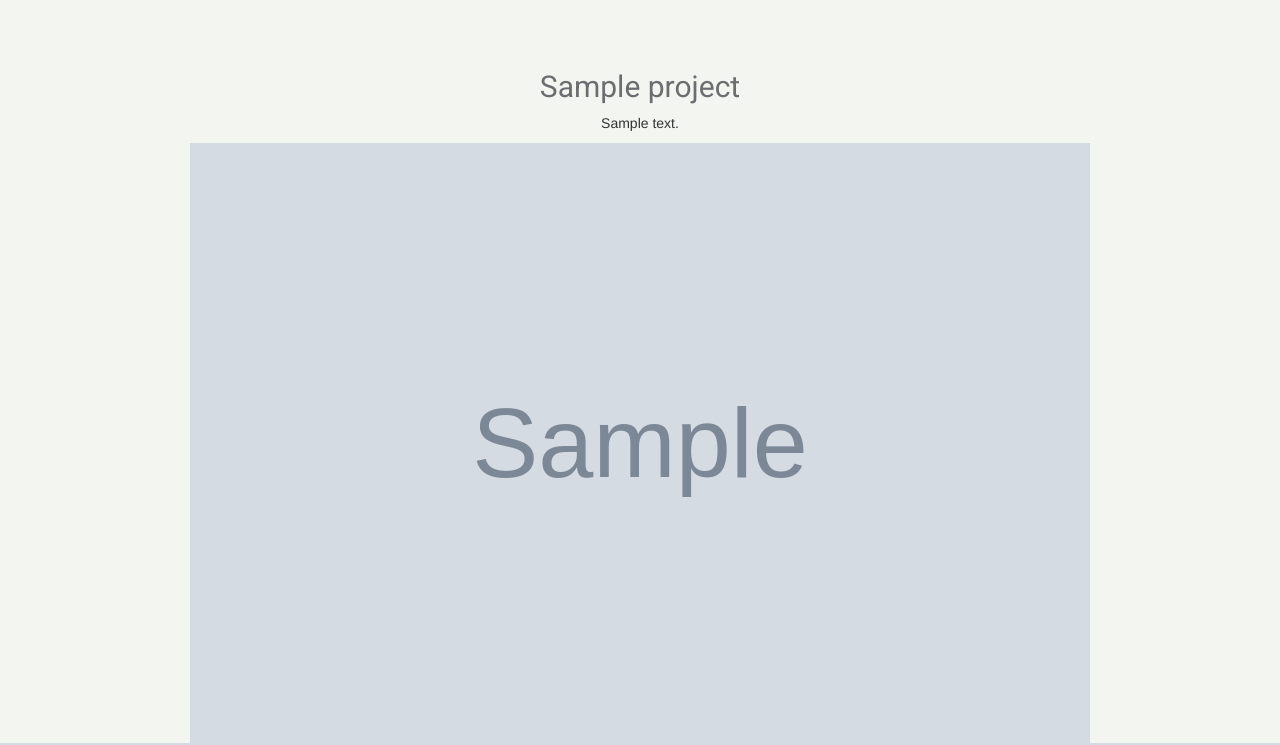
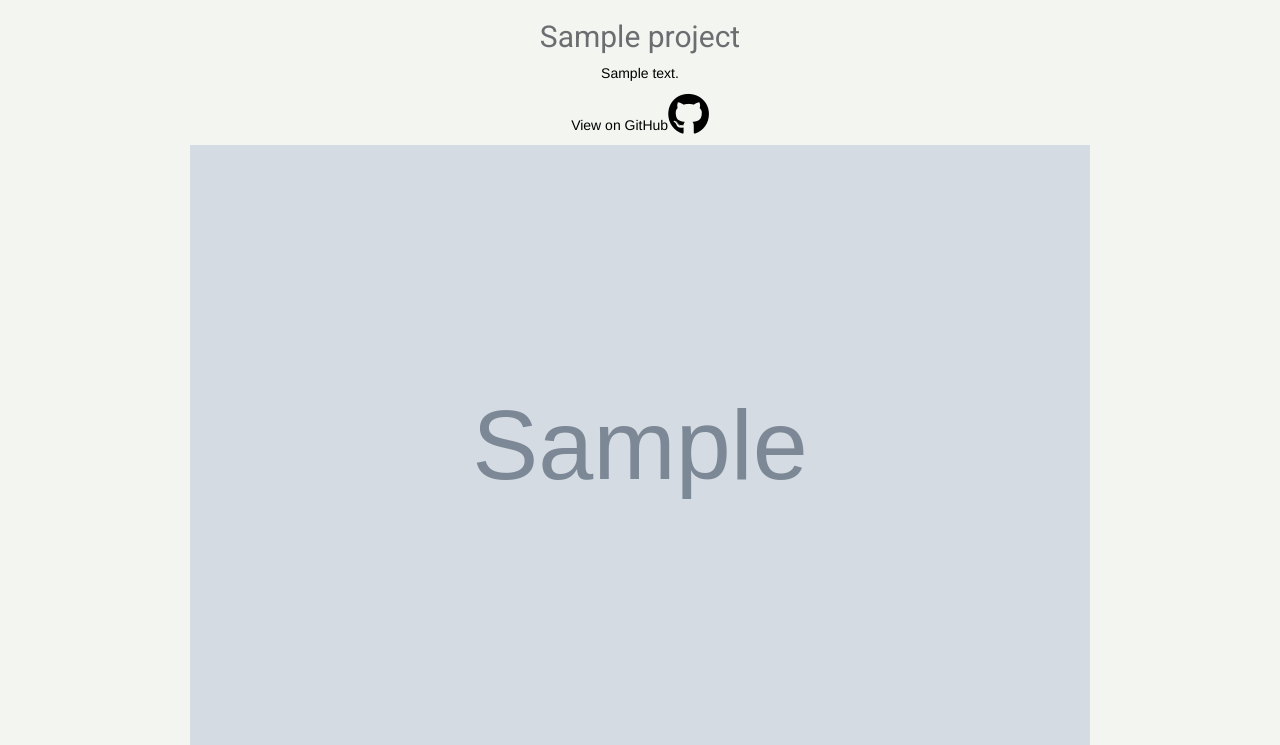
Before and after one commit to jamessan85/django_portfolio_new, a Django app: template templates/projectinfo.html in a window 1280 px wide. Shown: the part 60-805 px from the top of the page. Run offline with Django 3.2, Linux system fonts and the light colour scheme; the template is opened without the code that fills it: most values are stand-ins (such as "Sample title", 1, 10 or a date in 2020); grey boxes marked "Sample" are stand-in pictures; some libraries are stand-ins or nearby versions.

Commit message:
chnaged stuff

```diff
--- a/myportfolio/urls.py
+++ b/myportfolio/urls.py
@@ -17,6 +17,7 @@ from django.conf.urls import url
 from django.contrib import admin
 from projects import views
 from django.views.static import serve
+#from settings import MEDIA_ROOT
 from settings.base import MEDIA_ROOT
 
 urlpatterns = [
--- a/projects/models.py
+++ b/projects/models.py
@@ -9,6 +9,8 @@ class Project_Info(models.Model):
     project_description = (models.TextField(max_length=200, null=True))
     project_image = (models.ImageField(upload_to="images", null=True))
     project_image_high_res = (models.ImageField(upload_to="images", null=True))
+    project_git = (models.CharField(max_length=100, null=True))
+    project_link = (models.CharField(max_length=100, null=True))
 
     def __unicode__(self):
         return self.project_name
--- a/static/css/main.css
+++ b/static/css/main.css
@@ -59,7 +59,6 @@ body {
      margin-left: auto;
      margin-right: auto;
      width: 100%;
-     margin-top: 50px;
      height: 400px;
  }
 
@@ -157,10 +156,11 @@ strong {
   display: none;
 }
 
-
+.github i,p {
+  color: black;
+}
 @media all and (max-width: 700px) {
   .body-container {
-    margin-top: 20px;
     display: flex;
     flex-direction: column;
     align-items: center;
--- a/templates/projectinfo.html
+++ b/templates/projectinfo.html
@@ -5,12 +5,15 @@
             <div class="col-sm-6 col-sm-offset-3">
                 <h2>{{ project.project_name }}</h2>
                 <p>{{ project.project_description }}</p>
+                <div class="github">
+                  <a href="{{ project.project_git }}" target="_blank"><p>View on GitHub<i class="fa fa-github fa-3x" aria-hidden="true"></i></p></a>
+                </div>
             </div>
         </div>
         <div class="row">
             <div class="col-sm-12">
-                <img class="desktop" src="/media/{{ project.project_image_high_res }}" height="600" width="900">
-                <img class="mobile" src="/media/{{ project.project_image_high_res }}" height="300" width="500">
+                <a href="{{ project.project_link}}"  target="_blank"><img class="desktop" src="/media/{{ project.project_image_high_res }}" height="600" width="900"></a>
+                <a href="{{ project.project_link}}"  target="_blank"><img class="mobile" src="/media/{{ project.project_image_high_res }}" height="300" width="500"></a>
             </div>
         </div>
 </div>
```
Also changed, not shown: db.sqlite3, projects/migrations/0004_auto_20171006_1505.py (added).
